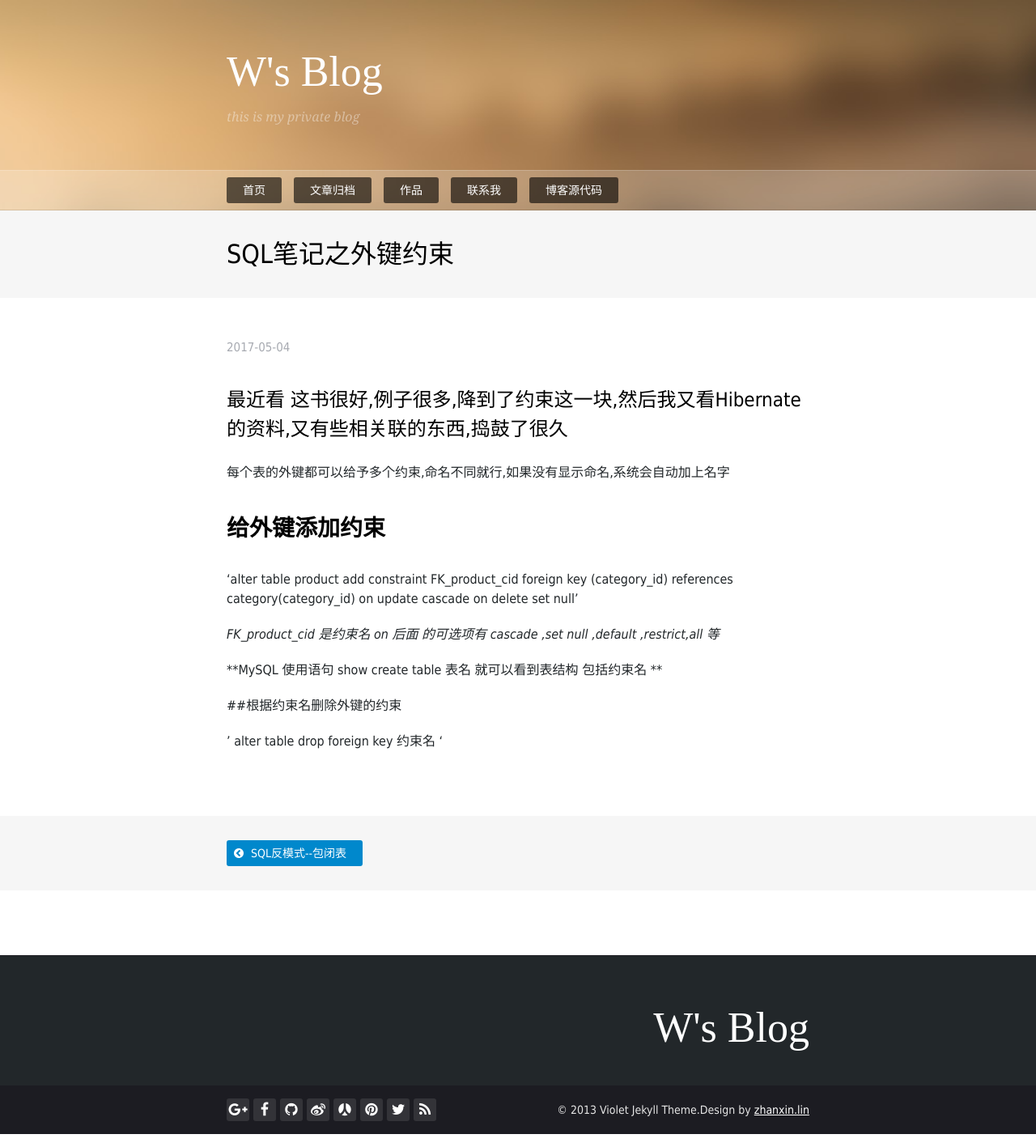
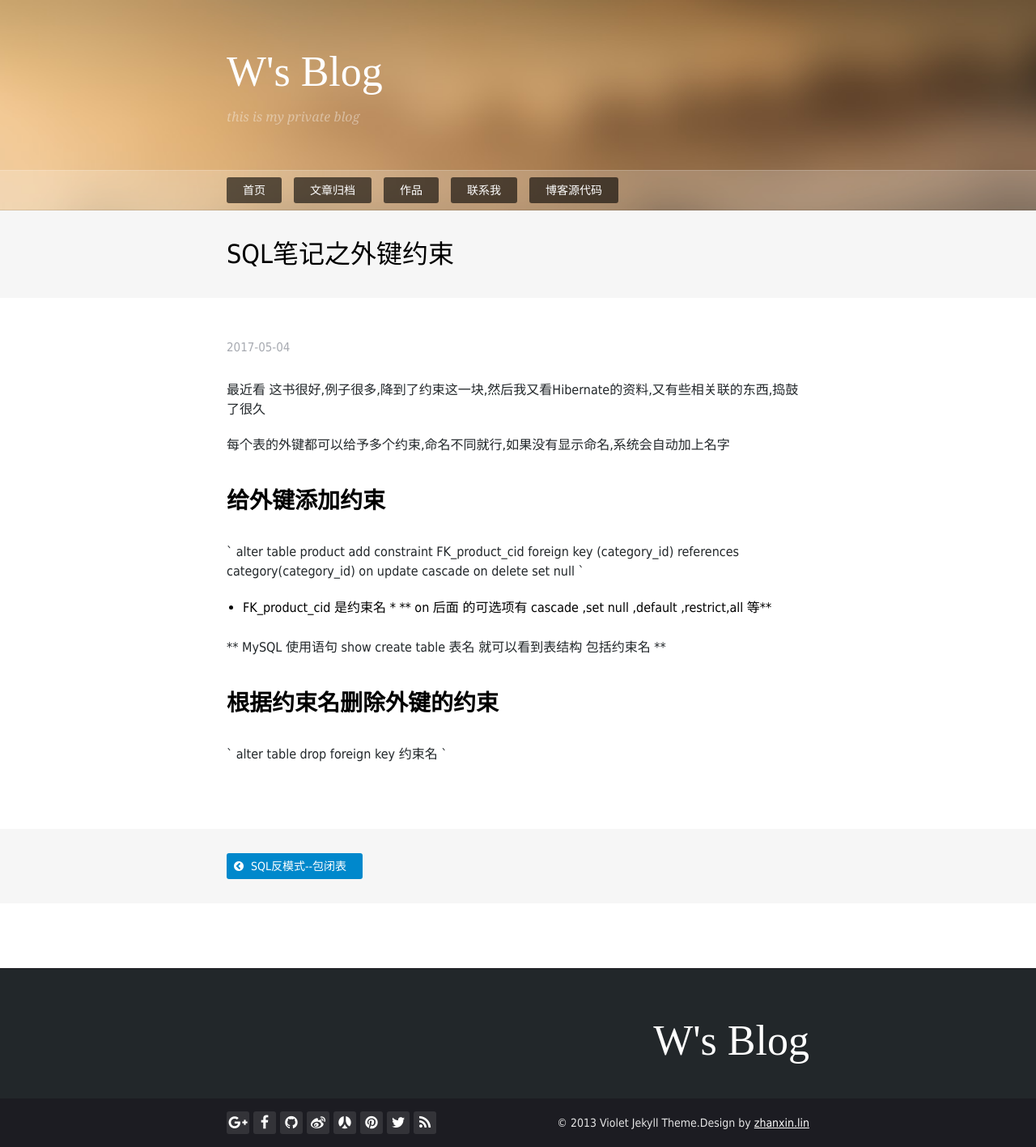
Before and after one commit to GeowindWu/GeowindWu.github.io, a Jekyll site: the page built from _posts/2017-05-04-sql-study.md, in a window 1280 px wide. Shown: the whole page at 81% size. Built offline with Jekyll 4.4.1, drawn with Linux system fonts in a browser that asks for light colours; nearby versions of some CDN libraries; some web fonts are replaced.

Commit message:
sql notes

```diff
--- a/_posts/2017-05-04-sql-study.md
+++ b/_posts/2017-05-04-sql-study.md
@@ -3,19 +3,19 @@ layout: post
 title: SQL笔记之外键约束
 ---
 
-### 最近看<SQL反模式> 这书很好,例子很多,降到了约束这一块,然后我又看Hibernate的资料,又有些相关联的东西,捣鼓了很久
+最近看<SQL反模式> 这书很好,例子很多,降到了约束这一块,然后我又看Hibernate的资料,又有些相关联的东西,捣鼓了很久
 
 每个表的外键都可以给予多个约束,命名不同就行,如果没有显示命名,系统会自动加上名字
 
 ## 给外键添加约束
-'alter table product add constraint FK_product_cid foreign key (category_id) references category(category_id)
- on update cascade on delete set null'
+` alter table product add constraint FK_product_cid foreign key (category_id) references category(category_id)
+  on update cascade on delete set null `
 
-*FK_product_cid 是约束名*
-*on 后面 的可选项有 cascade ,set null ,default ,restrict,all 等*
+* FK_product_cid 是约束名 *
+** on 后面 的可选项有 cascade ,set null ,default ,restrict,all 等**
 
-**MySQL 使用语句 show create table 表名 就可以看到表结构 包括约束名 **
+** MySQL 使用语句 show create table 表名 就可以看到表结构 包括约束名 **
 
-##根据约束名删除外键的约束
+## 根据约束名删除外键的约束
 
-' alter table drop foreign key 约束名 '
+` alter table drop foreign key 约束名 `
```
